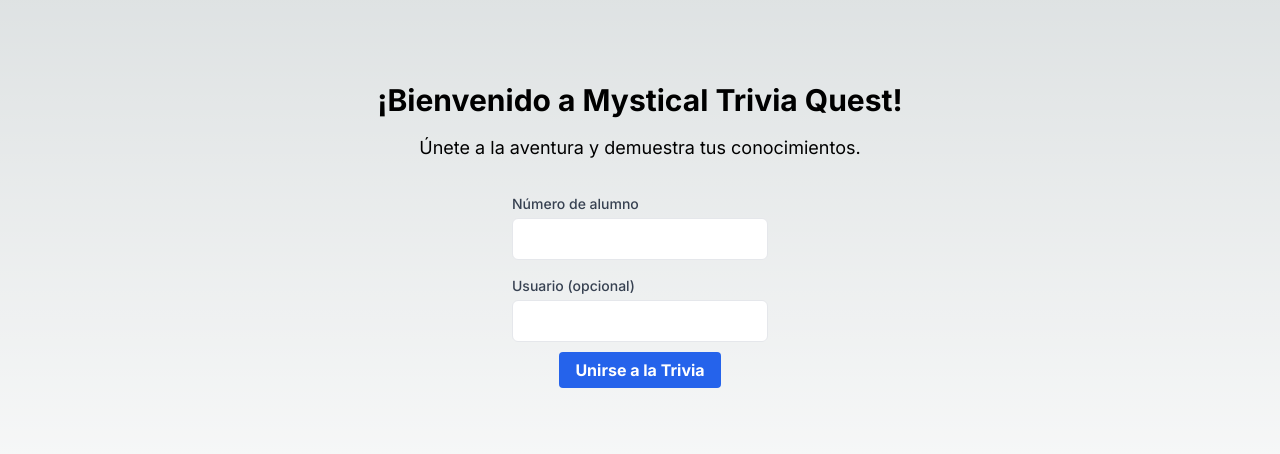
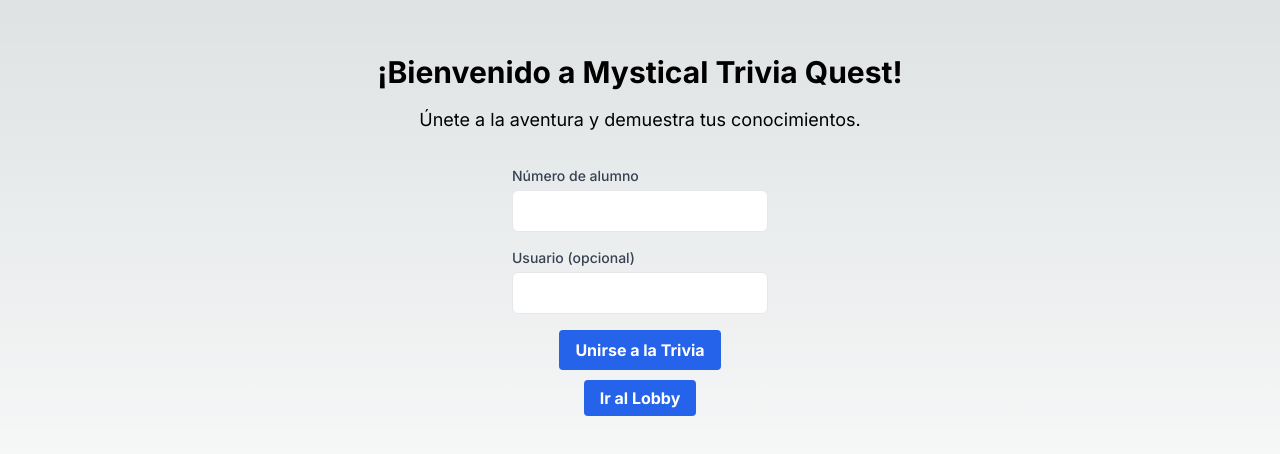
Before and after one commit to BenediktKd/trivia, a Next.js app: page / in a window 1280 px wide. Shown: the part 168-622 px from the top of the page. Built offline with nearby package versions, Linux system fonts and the light colour scheme; no server answers.

Commit message:
feat: adding conection server

```diff
--- a/app/page.tsx
+++ b/app/page.tsx
@@ -1,10 +1,49 @@
 "use client"
 
-import React from 'react';
+import React, { useEffect, useState } from 'react';
 import Link from 'next/link';
 import './globals.css';
 
 const HomePage: React.FC = () => {
+  const [ws, setWs] = useState<WebSocket | null>(null);
+
+  // Función para manejar el evento de unirse a la trivia
+  const handleJoinTrivia = () => {
+    const studentNumber = (document.getElementById('studentNumber') as HTMLInputElement).value;
+    const username = (document.getElementById('username') as HTMLInputElement).value || 'DefaultUsername'; // Puedes cambiar 'DefaultUsername' según lo que desees
+
+    if (ws) {
+      ws.send(JSON.stringify({
+        type: 'join',
+        id: studentNumber,
+        username: username
+      }));
+    }
+  };
+
+  useEffect(() => {
+    const websocket = new WebSocket('wss://trivia.tallerdeintegracion.cl/connect');
+
+    websocket.onopen = () => {
+      console.log("WebSocket connection opened");
+    };
+
+    websocket.onmessage = (event) => {
+      const data = JSON.parse(event.data);
+      // Aquí manejas los eventos entrantes, como ACCEPTED, DENIED, etc.
+      console.log(data);
+    };
+
+    setWs(websocket);
+
+    // Asegúrate de cerrar la conexión cuando el componente se desmonte
+    return () => {
+      if (websocket) {
+        websocket.close();
+      }
+    };
+  }, []);
+
   return (
     <div className="flex flex-col items-center justify-center min-h-screen">
       <h2 className="text-3xl font-bold mb-4">¡Bienvenido a Mystical Trivia Quest!</h2>
@@ -15,7 +54,7 @@ const HomePage: React.FC = () => {
         <input
           type="text"
           id="studentNumber"
-          className="mt-1 p-2 w-64 border rounded-md"
+          className="mt-1 p-2 w-64 border rounded-md text-black"
         />
       </div>
 
@@ -24,13 +63,17 @@ const HomePage: React.FC = () => {
         <input
           type="text"
           id="username"
-          className="mt-1 p-2 w-64 border rounded-md"
+          className="mt-1 p-2 w-64 border rounded-md text-black"
         />
       </div>
 
+      <button onClick={handleJoinTrivia} className="bg-blue-600 hover:bg-blue-700 text-white font-bold py-2 px-4 rounded mb-4">
+        Unirse a la Trivia
+      </button>
+
       <Link href="/lobby">
         <a className="bg-blue-600 hover:bg-blue-700 text-white font-bold py-2 px-4 rounded">
-          Unirse a la Trivia
+          Ir al Lobby
         </a>
       </Link>
     </div>
--- a/package.json
+++ b/package.json
@@ -20,6 +20,7 @@
     "react": "18.2.0",
     "react-dom": "18.2.0",
     "tailwindcss": "3.3.3",
-    "typescript": "5.2.2"
+    "typescript": "5.2.2",
+    "ws": "^8.14.2"
   }
 }
```
Also changed, not shown: 1 other file (tests, documents, lock files or other folders).
